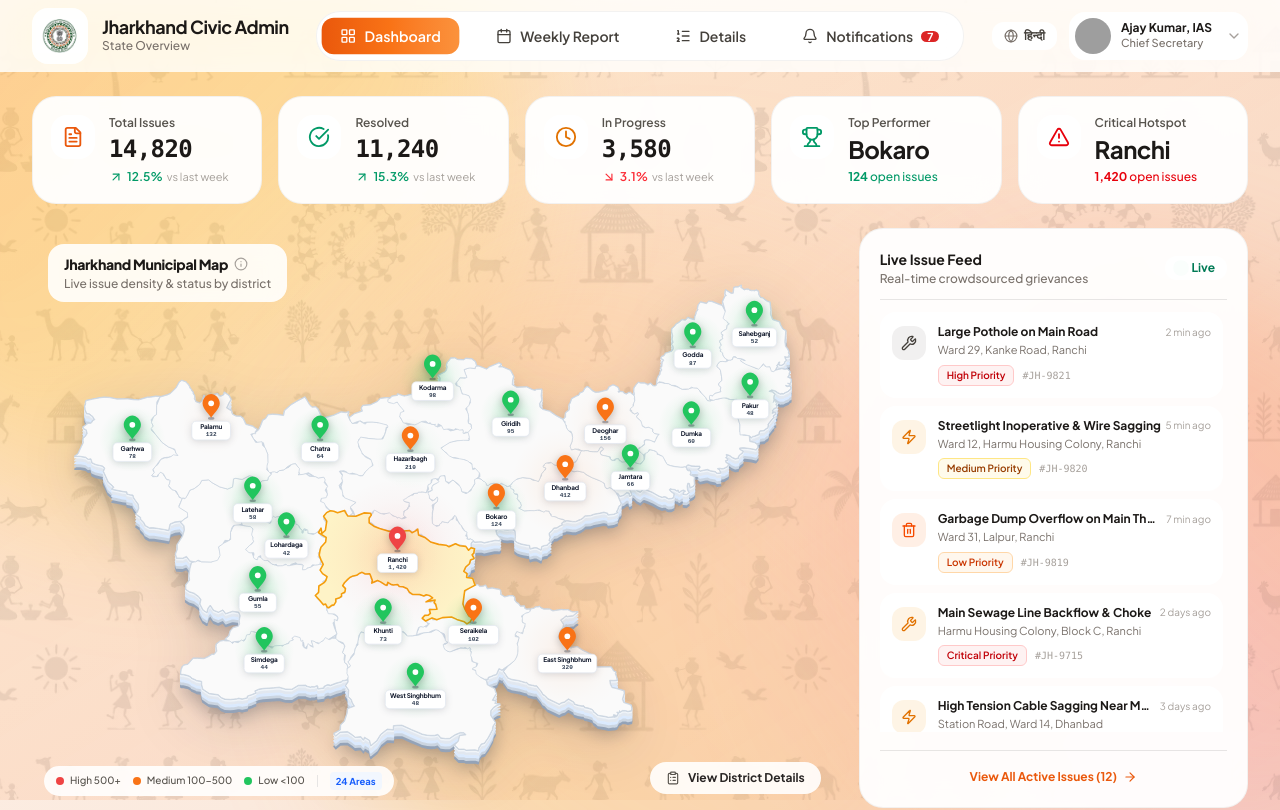
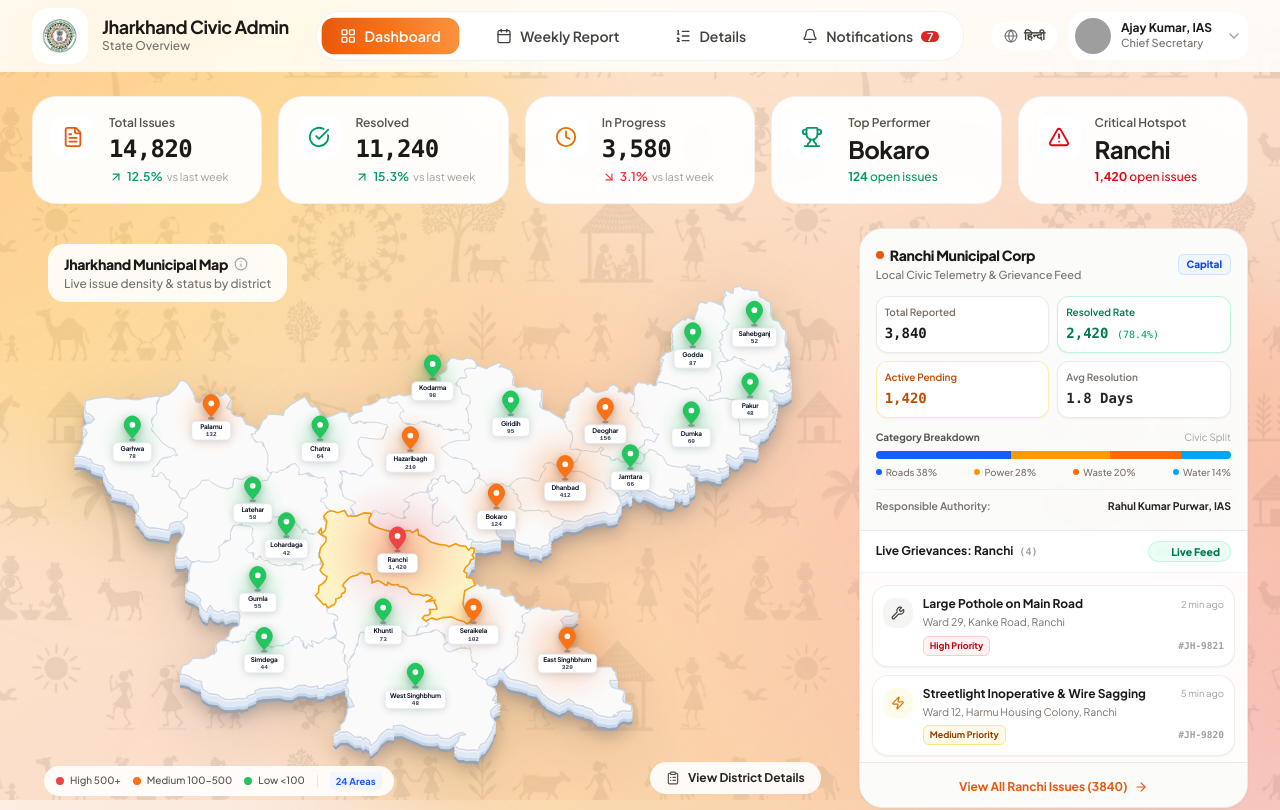
Before and after one commit to 18-abhishek/KARTAVYA-Crowdsourced-Civic-lssue-Reporting-and-Resolution-System, a React (Vite) app in the folder Government Dashboard/: page / in a window 1280 px wide. Shown: the top 810 px of the page. Built offline with nearby package versions, Linux system fonts and the light colour scheme; grey boxes are pictures that could not be loaded.

Commit message:
live issue

```diff
--- a/Government Dashboard/src/components/DashboardView.tsx
+++ b/Government Dashboard/src/components/DashboardView.tsx
@@ -1,4 +1,4 @@
-import React from 'react';
+import React, { useMemo } from 'react';
 import { CivicIssue, DistrictMetric, TabType } from '../types';
 import { InteractiveMap } from './InteractiveMap';
 import {
@@ -14,7 +14,6 @@ import {
   ArrowUpRight,
   ArrowDownRight,
   ArrowRight,
-  Sparkles,
   RefreshCw,
   TrendingUp,
 } from 'lucide-react';
@@ -41,30 +40,97 @@ export const DashboardView: React.FC<DashboardViewProps> = ({
   const getPriorityBadgeClass = (priority: string) => {
     switch (priority) {
       case 'High':
+        return 'bg-red-50 text-red-700 border-red-200';
       case 'Critical':
-        return 'bg-red-50 text-red-700 border border-red-200';
+        return 'bg-red-100 text-red-800 border-red-300';
       case 'Medium':
-        return 'bg-amber-50 text-amber-800 border border-amber-200';
+        return 'bg-amber-50 text-amber-800 border-amber-200';
       case 'Low':
       default:
-        return 'bg-orange-50 text-orange-700 border border-orange-200';
+        return 'bg-emerald-50 text-emerald-700 border-emerald-200';
     }
   };
 
-  const getCategoryIcon = (category: string) => {
-    switch (category) {
-      case 'Water Supply':
-        return <Droplets className="w-4 h-4 text-red-500" />;
-      case 'Roadways':
-        return <Wrench className="w-4 h-4 text-amber-600" />;
-      case 'Waste Management':
-        return <Trash2 className="w-4 h-4 text-orange-600" />;
-      case 'Electricity':
-        return <Zap className="w-4 h-4 text-amber-500" />;
-      default:
-        return <Droplets className="w-4 h-4 text-blue-500" />;
+  // Determine active district (default to Ranchi / state capital if none clicked)
+  const activeDistrict = useMemo(() => {
+    if (selectedDistrict) return selectedDistrict;
+    return (
+      districts.find((d) => d.id === 'ranchi' || d.name === 'Ranchi') ||
+      districts[0] || {
+        id: 'ranchi',
+        name: 'Ranchi',
+        totalIssues: 1420,
+        resolved: 1110,
+        inProgress: 310,
+        openIssuesCount: 310,
+        resolutionRate: 78.2,
+        density: 'High',
+        nodalOfficer: {
+          name: 'Rahul Kumar Purwar, IAS',
+          designation: 'Municipal Commissioner, RMC',
+          phone: '+91 651 220 0011',
+        },
       }
-  };
+    );
+  }, [selectedDistrict, districts]);
+
+  // Filter issues for selected district, with high-quality localized fallback items
+  const displayIssues = useMemo(() => {
+    const normDist = activeDistrict.name.toLowerCase().replace(/[^a-z0-9]/g, '');
+    const matched = issues.filter((issue) => {
+      const normCity = (issue.city || '').toLowerCase().replace(/[^a-z0-9]/g, '');
+      const normWard = (issue.ward || '').toLowerCase().replace(/[^a-z0-9]/g, '');
+      return normCity.includes(normDist) || normWard.includes(normDist);
+    });
+
+    if (matched.length > 0) {
+      return matched;
+    }
+
+    // Generate realistic localized issues for smaller municipal zones
+    return [
+      {
+        id: `#JH-${Math.floor(1000 + Math.random() * 9000)}`,
+        title: `Pothole & Surface Damage on Main Arterial Road`,
+        category: 'Roadways' as const,
+        ward: `Ward 04, Station Road, ${activeDistrict.name}`,
+        timeAgo: '4 min ago',
+        priority: 'High' as const,
+      },
+      {
+        id: `#JH-${Math.floor(1000 + Math.random() * 9000)}`,
+        title: `High Tension Cable Sagging Near Market Complex`,
+        category: 'Electricity' as const,
+        ward: `Ward 09, Commercial Chowk, ${activeDistrict.name}`,
+        timeAgo: '18 min ago',
+        priority: 'Medium' as const,
+      },
+      {
+        id: `#JH-${Math.floor(1000 + Math.random() * 9000)}`,
+        title: `Municipal Solid Waste Overflow Near Community Bin`,
+        category: 'Waste Management' as const,
+        ward: `Ward 02, Residential Colony, ${activeDistrict.name}`,
+        timeAgo: '42 min ago',
+        priority: 'Medium' as const,
+      },
+      {
+        id: `#JH-${Math.floor(1000 + Math.random() * 9000)}`,
+        title: `Underground Sewer Choke & Drainage Backflow`,
+        category: 'Sewage' as const,
+        ward: `Ward 11, Bypass Road, ${activeDistrict.name}`,
+        timeAgo: '2 hours ago',
+        priority: 'Critical' as const,
+      },
+      {
+        id: `#JH-${Math.floor(1000 + Math.random() * 9000)}`,
+        title: `LED Streetlight Circuit Breakdown on School Road`,
+        category: 'Electricity' as const,
+        ward: `Ward 07, Civil Lines, ${activeDistrict.name}`,
+        timeAgo: '5 hours ago',
+        priority: 'Low' as const,
+      },
+    ];
+  }, [activeDistrict, issues]);
 
   return (
     <div className="space-y-6 animate-in fade-in duration-300">
@@ -157,7 +223,7 @@ export const DashboardView: React.FC<DashboardViewProps> = ({
         </div>
       </div>
 
-      {/* Main Row: Map on Left (65%) + Live Feed & Quick Filters on Right (35%) */}
+      {/* Main Row: Map on Left (65%) + Dynamic City Telemetry & Local Live Grievances on Right (35%) */}
       <div className="grid grid-cols-1 lg:grid-cols-12 gap-6 items-start">
         {/* Left Column: Interactive Map */}
         <div className="lg:col-span-8">
@@ -169,38 +235,162 @@ export const DashboardView: React.FC<DashboardViewProps> = ({
           />
         </div>
 
-        {/* Right Column: Live Issue Feed */}
+        {/* Right Column: Dynamic City Telemetry & Local Live Grievances */}
         <div className="lg:col-span-4 h-[520px] lg:h-[580px] flex flex-col">
-          <div className="bg-white/95 backdrop-blur-md rounded-3xl p-5 flex-1 flex flex-col justify-between overflow-hidden border border-stone-200/50">
-            <div>
-              <div className="flex items-center justify-between pb-3 border-b border-stone-900/10">
-                <div>
-                  <h3 className="text-sm font-bold text-stone-900">Live Issue Feed</h3>
-                  <p className="text-xs text-stone-500 font-medium mt-0.5">Real-time crowdsourced grievances</p>
+          <div className="bg-white/95 backdrop-blur-md rounded-3xl border border-stone-200/80 shadow-xs flex-1 flex flex-col overflow-hidden">
+            {/* ─── SECTION 1: City Overview & Telemetry ─── */}
+            <div className="p-4 bg-stone-50/80 border-b border-stone-200/80 shrink-0">
+              {/* Header with City Name & Reset */}
+              <div className="flex items-center justify-between gap-2 mb-3">
+                <div className="min-w-0">
+                  <div className="flex items-center gap-1.5">
+                    <span className="w-2 h-2 rounded-full bg-[#ea580c] shrink-0" />
+                    <h3 className="text-sm font-extrabold text-stone-900 tracking-tight truncate">
+                      {activeDistrict.name} Municipal Corp
+                    </h3>
                   </div>
-                <span className="inline-flex items-center gap-1.5 px-3 py-1 rounded-full text-xs font-bold glass-pill text-emerald-700">
-                  <span className="w-2 h-2 rounded-full bg-emerald-500 animate-ping shrink-0" />
-                  Live
+                  <p className="text-[11px] text-stone-500 font-medium truncate mt-0.5">
+                    {selectedDistrict
+                      ? 'Local Civic Telemetry & Grievance Feed'
+                      : 'State Capital • Click map to switch district'}
+                  </p>
+                </div>
+
+                {selectedDistrict && selectedDistrict.id !== 'ranchi' && selectedDistrict.name !== 'Ranchi' ? (
+                  <button
+                    onClick={() => {
+                      const ranchi = districts.find((d) => d.id === 'ranchi' || d.name === 'Ranchi') || districts[0];
+                      onSelectDistrict(ranchi);
+                    }}
+                    className="text-[10px] font-bold px-2 py-1 bg-white hover:bg-stone-100 text-stone-700 border border-stone-200 rounded-lg shadow-xs transition-colors shrink-0 flex items-center gap-1"
+                    title="Reset to State Capital (Ranchi)"
+                  >
+                    <RefreshCw className="w-2.5 h-2.5" />
+                    <span>Reset</span>
+                  </button>
+                ) : (
+                  <span className="text-[10px] font-extrabold px-2 py-0.5 bg-blue-50 text-blue-700 border border-blue-200/70 rounded-md shrink-0">
+                    Capital
+                  </span>
+                )}
+              </div>
+
+              {/* 2x2 Quick Metric Micro-Cards */}
+              <div className="grid grid-cols-2 gap-2 mb-3">
+                {/* Total Reported */}
+                <div className="bg-white p-2 rounded-xl border border-stone-200/80 shadow-xs">
+                  <span className="text-[10px] font-semibold text-stone-500 block">Total Reported</span>
+                  <span className="text-sm font-bold text-stone-900 font-mono">
+                    {activeDistrict.totalIssues?.toLocaleString() || '1,420'}
                   </span>
                 </div>
 
-              {/* Live Feed List */}
-              <div className="space-y-2 overflow-y-auto max-h-[380px] lg:max-h-[420px] pr-1 custom-scrollbar mt-3">
-                {issues.slice(0, 6).map((issue) => {
+                {/* Resolved */}
+                <div className="bg-white p-2 rounded-xl border border-emerald-200/70 bg-emerald-50/20 shadow-xs">
+                  <span className="text-[10px] font-semibold text-emerald-700 block">Resolved Rate</span>
+                  <span className="text-sm font-bold text-emerald-700 font-mono">
+                    {activeDistrict.resolved?.toLocaleString() || '1,110'}{' '}
+                    <span className="text-[10px] font-medium text-emerald-600">
+                      ({activeDistrict.resolutionRate || 78.4}%)
+                    </span>
+                  </span>
+                </div>
+
+                {/* Active Pending */}
+                <div className="bg-white p-2 rounded-xl border border-amber-200/70 bg-amber-50/20 shadow-xs">
+                  <span className="text-[10px] font-semibold text-amber-700 block">Active Pending</span>
+                  <span className="text-sm font-bold text-amber-700 font-mono">
+                    {(activeDistrict.openIssuesCount || activeDistrict.inProgress || 310)?.toLocaleString()}
+                  </span>
+                </div>
+
+                {/* Avg Turnaround Time */}
+                <div className="bg-white p-2 rounded-xl border border-stone-200/80 shadow-xs">
+                  <span className="text-[10px] font-semibold text-stone-500 block">Avg Resolution</span>
+                  <span className="text-sm font-bold text-stone-800 font-mono">
+                    1.8 Days
+                  </span>
+                </div>
+              </div>
+
+              {/* Category Breakdown Stacked Mini-Bar */}
+              <div className="space-y-1.5 mb-2.5">
+                <div className="flex items-center justify-between text-[10px] font-bold text-stone-600">
+                  <span>Category Breakdown</span>
+                  <span className="text-stone-400 font-normal">Civic Split</span>
+                </div>
+                {/* Progress bar */}
+                <div className="h-2 w-full bg-stone-200 rounded-full overflow-hidden flex">
+                  <div className="bg-blue-600 h-full" style={{ width: '38%' }} title="Roadways: 38%" />
+                  <div className="bg-amber-500 h-full" style={{ width: '28%' }} title="Electricity: 28%" />
+                  <div className="bg-orange-500 h-full" style={{ width: '20%' }} title="Waste: 20%" />
+                  <div className="bg-sky-500 h-full" style={{ width: '14%' }} title="Sewage & Water: 14%" />
+                </div>
+                {/* Mini Legend */}
+                <div className="flex items-center justify-between text-[9.5px] text-stone-500 font-medium">
+                  <span className="flex items-center gap-1">
+                    <span className="w-1.5 h-1.5 rounded-full bg-blue-600" />
+                    Roads 38%
+                  </span>
+                  <span className="flex items-center gap-1">
+                    <span className="w-1.5 h-1.5 rounded-full bg-amber-500" />
+                    Power 28%
+                  </span>
+                  <span className="flex items-center gap-1">
+                    <span className="w-1.5 h-1.5 rounded-full bg-orange-500" />
+                    Waste 20%
+                  </span>
+                  <span className="flex items-center gap-1">
+                    <span className="w-1.5 h-1.5 rounded-full bg-sky-500" />
+                    Water 14%
+                  </span>
+                </div>
+              </div>
+
+              {/* Responsible Authority / Officer in Charge */}
+              <div className="pt-2 border-t border-stone-200/60 flex items-center justify-between text-[10.5px]">
+                <span className="text-stone-500 font-semibold truncate">Responsible Authority:</span>
+                <span className="font-bold text-stone-800 truncate ml-1">
+                  {activeDistrict.nodalOfficer?.name || 'Rahul Kumar Purwar, IAS'}
+                </span>
+              </div>
+            </div>
+
+            {/* ─── SECTION 2: Live Issues in Selected City ─── */}
+            <div className="flex-1 flex flex-col min-h-0">
+              {/* Header */}
+              <div className="px-4 py-2.5 bg-white flex items-center justify-between border-b border-stone-100 shrink-0">
+                <div className="flex items-center gap-1.5">
+                  <h4 className="text-xs font-bold text-stone-900">
+                    Live Grievances: {activeDistrict.name}
+                  </h4>
+                  <span className="text-[10px] font-mono text-stone-400 font-bold">
+                    ({displayIssues.length})
+                  </span>
+                </div>
+                <span className="inline-flex items-center gap-1.5 px-2.5 py-0.5 rounded-full text-[10.5px] font-extrabold text-emerald-700 bg-emerald-50 border border-emerald-200/60">
+                  <span className="w-1.5 h-1.5 rounded-full bg-emerald-500 animate-ping shrink-0" />
+                  Live Feed
+                </span>
+              </div>
+
+              {/* Scrollable Issue List */}
+              <div className="flex-1 overflow-y-auto custom-scrollbar p-3 space-y-2">
+                {displayIssues.map((issue) => {
                   let IconComponent = Wrench;
-                  let iconBg = 'bg-amber-500/10 text-amber-600';
-                  if (issue.category === 'Water Supply') {
+                  let iconBg = 'bg-stone-100 text-stone-700';
+                  if (issue.category === 'Water Supply' || issue.category === 'Sewage') {
                     IconComponent = Droplets;
-                    iconBg = 'bg-blue-500/10 text-blue-600';
+                    iconBg = 'bg-blue-50 text-blue-600';
                   } else if (issue.category === 'Waste Management') {
                     IconComponent = Trash2;
-                    iconBg = 'bg-orange-500/10 text-orange-600';
-                  } else if (issue.category === 'Electricity') {
+                    iconBg = 'bg-orange-50 text-orange-600';
+                  } else if (issue.category === 'Electricity' || issue.category === 'Street Lights') {
                     IconComponent = Zap;
-                    iconBg = 'bg-amber-500/10 text-amber-600';
+                    iconBg = 'bg-amber-50 text-amber-600';
                   } else if (issue.category === 'Roadways') {
                     IconComponent = Wrench;
-                    iconBg = 'bg-stone-500/10 text-stone-700';
+                    iconBg = 'bg-stone-100 text-stone-700';
                   }
 
                   return (
@@ -210,27 +400,29 @@ export const DashboardView: React.FC<DashboardViewProps> = ({
                         onSelectIssueForDetails(issue.id);
                         setActiveTab('details');
                       }}
-                      className="p-3 group cursor-pointer glass-pill hover:bg-white/95 rounded-2xl transition-all"
+                      className="p-2.5 group cursor-pointer bg-white hover:bg-stone-50/90 rounded-2xl border border-stone-200/70 shadow-xs hover:shadow-md transition-all"
                     >
-                      <div className="flex items-start gap-3">
-                        <div className={`w-8.5 h-8.5 rounded-xl flex items-center justify-center shrink-0 mt-0.5 backdrop-blur-xs ${iconBg}`}>
-                          <IconComponent className="w-4 h-4" />
+                      <div className="flex items-start gap-2.5">
+                        <div className={`w-7.5 h-7.5 rounded-xl flex items-center justify-center shrink-0 mt-0.5 ${iconBg}`}>
+                          <IconComponent className="w-3.5 h-3.5" />
                         </div>
                         <div className="flex-1 min-w-0">
                           <div className="flex items-center justify-between gap-1">
-                            <h4 className="text-xs font-bold text-stone-900 truncate group-hover:text-[#ea580c] transition-colors">
+                            <h5 className="text-xs font-bold text-stone-900 truncate group-hover:text-[#ea580c] transition-colors">
                               {issue.title}
-                            </h4>
-                            <span className="text-[10px] text-stone-400 shrink-0 whitespace-nowrap">{issue.timeAgo}</span>
+                            </h5>
+                            <span className="text-[9.5px] text-stone-400 shrink-0 whitespace-nowrap">
+                              {issue.timeAgo}
+                            </span>
                           </div>
-                          <p className="text-[11px] text-stone-500 truncate mt-0.5">
-                            {issue.ward || issue.city}
+                          <p className="text-[10.5px] text-stone-500 truncate mt-0.5">
+                            {issue.ward}
                           </p>
-                          <div className="mt-1.5 flex items-center gap-2">
-                            <span className={`inline-block text-[10px] font-semibold px-2 py-0.5 rounded-md border ${getPriorityBadgeClass(issue.priority)}`}>
+                          <div className="mt-1.5 flex items-center justify-between gap-2">
+                            <span className={`inline-block text-[9px] font-bold px-1.5 py-0.5 rounded-md border ${getPriorityBadgeClass(issue.priority)}`}>
                               {issue.priority} Priority
                             </span>
-                            <span className="text-[10px] font-mono text-stone-400">
+                            <span className="text-[9.5px] font-mono text-stone-400 font-bold">
                               {issue.id}
                             </span>
                           </div>
@@ -240,17 +432,17 @@ export const DashboardView: React.FC<DashboardViewProps> = ({
                   );
                 })}
               </div>
-            </div>
 
-            {/* Bottom View All Link */}
-            <div className="pt-3 border-t border-stone-900/10 text-center shrink-0">
+              {/* Bottom Footer Link */}
+              <div className="p-2.5 bg-stone-50/80 border-t border-stone-200/80 text-center shrink-0">
                 <button
                   onClick={() => setActiveTab('details')}
                   className="inline-flex items-center gap-1.5 text-xs font-bold text-[#ea580c] hover:text-[#c2410c] transition-colors"
                 >
-                <span>View All Active Issues ({issues.length})</span>
+                  <span>View All {activeDistrict.name} Issues ({activeDistrict.totalIssues || displayIssues.length})</span>
                   <ArrowRight className="w-3.5 h-3.5" />
                 </button>
+              </div>
             </div>
           </div>
         </div>
--- a/Government Dashboard/src/components/InteractiveMap.tsx
+++ b/Government Dashboard/src/components/InteractiveMap.tsx
@@ -326,10 +326,10 @@ const DISTRICT_PINS: DistrictPinConfig[] = [
     name: 'Bokaro',
     count: '124',
     rawCount: 124,
-    density: 'Low',
-    pinColor: '#22c55e',
-    haloColor: 'rgba(34, 197, 94, 0.26)',
-    haloRadius: 38,
+    density: 'Medium',
+    pinColor: '#f97316',
+    haloColor: 'rgba(249, 115, 22, 0.32)',
+    haloRadius: 48,
     cx: 588,
     cy: 315,
     badgeWidth: 54,
@@ -339,10 +339,10 @@ const DISTRICT_PINS: DistrictPinConfig[] = [
     name: 'Seraikela\nKharsawan',
     count: '102',
     rawCount: 102,
-    density: 'Low',
-    pinColor: '#22c55e',
-    haloColor: 'rgba(34, 197, 94, 0.26)',
-    haloRadius: 38,
+    density: 'Medium',
+    pinColor: '#f97316',
+    haloColor: 'rgba(249, 115, 22, 0.32)',
+    haloRadius: 46,
     cx: 556,
     cy: 475,
     badgeWidth: 70,
@@ -524,6 +524,13 @@ export const InteractiveMap: React.FC<InteractiveMapProps> = ({
                 <stop offset="100%" stopColor="#f97316" stopOpacity="0" />
               </radialGradient>
 
+              <radialGradient id="glow-orange-soft" cx="50%" cy="50%" r="50%">
+                <stop offset="0%" stopColor="#f97316" stopOpacity="0.34" />
+                <stop offset="35%" stopColor="#f97316" stopOpacity="0.18" />
+                <stop offset="70%" stopColor="#f97316" stopOpacity="0.05" />
+                <stop offset="100%" stopColor="#f97316" stopOpacity="0" />
+              </radialGradient>
+
               <radialGradient id="glow-green-soft" cx="50%" cy="50%" r="50%">
                 <stop offset="0%" stopColor="#22c55e" stopOpacity="0.30" />
                 <stop offset="35%" stopColor="#22c55e" stopOpacity="0.15" />
@@ -611,34 +618,37 @@ export const InteractiveMap: React.FC<InteractiveMapProps> = ({
             </g>
 
             {/* ─── 3. Heatmap Radial Glow Overlays ─── */}
-            {/* Ranchi Intensive Red Heatmap Rings directly over Ranchi centroid */}
+            {/* Intensive Red Radial Overlays for Ranchi & Dhanbad */}
             <circle cx="450" cy="375" r="105" fill="url(#glow-ranchi)" opacity="0.6" pointerEvents="none" />
             <circle cx="450" cy="375" r="60" fill="url(#glow-ranchi)" opacity="0.25" pointerEvents="none" />
-
-            {/* Dhanbad Red/Orange Heatmap Rings */}
             <circle cx="684" cy="275" r="75" fill="url(#glow-dhanbad)" opacity="0.5" pointerEvents="none" />
 
-            {/* Jamshedpur Orange Heatmap Rings */}
-            <circle cx="687" cy="515" r="85" fill="url(#glow-jamshedpur)" opacity="0.5" pointerEvents="none" />
+            {/* Seamless Feather-Edged Glow Overlays matching each Pin's severity color */}
+            {DISTRICT_PINS.map((pin) => {
+              const isHigh = pin.rawCount >= 500;
+              const isMedium = pin.rawCount >= 100 && pin.rawCount < 500;
+              const glowUrl = isHigh
+                ? 'url(#glow-ranchi)'
+                : isMedium
+                ? 'url(#glow-orange-soft)'
+                : 'url(#glow-green-soft)';
+              const glowRadius = isHigh
+                ? pin.haloRadius || 90
+                : isMedium
+                ? pin.haloRadius || 48
+                : pin.haloRadius || 38;
 
-            {/* Deoghar Orange Heatmap */}
-            <circle cx="740" cy="195" r="55" fill="url(#glow-deoghar)" opacity="0.5" pointerEvents="none" />
-
-            {/* Palamu & Hazaribagh Heatmap Overlays */}
-            <circle cx="190" cy="190" r="48" fill="url(#glow-deoghar)" opacity="0.3" pointerEvents="none" />
-            <circle cx="468" cy="235" r="50" fill="url(#glow-green-soft)" opacity="0.5" pointerEvents="none" />
-
-            {/* Soft Green Glow Overlays for all Low Density Districts (Seamless Feather Edge) */}
-            {DISTRICT_PINS.filter((p) => p.density === 'Low').map((pin) => (
-              <circle
-                key={`glow-green-${pin.id}`}
-                cx={pin.cx}
-                cy={pin.cy - 5}
-                r={pin.haloRadius + 6}
-                fill="url(#glow-green-soft)"
-                pointerEvents="none"
-              />
-            ))}
+              return (
+                <circle
+                  key={`glow-${pin.id}`}
+                  cx={pin.cx}
+                  cy={pin.cy - 5}
+                  r={glowRadius + 6}
+                  fill={glowUrl}
+                  pointerEvents="none"
+                />
+              );
+            })}
 
             {/* ─── 4. Distinct 3D Pin Markers & District Labels ─── */}
             {DISTRICT_PINS.map((pin) => {
```
Lines whose indentation alone changed are shown as unchanged.
